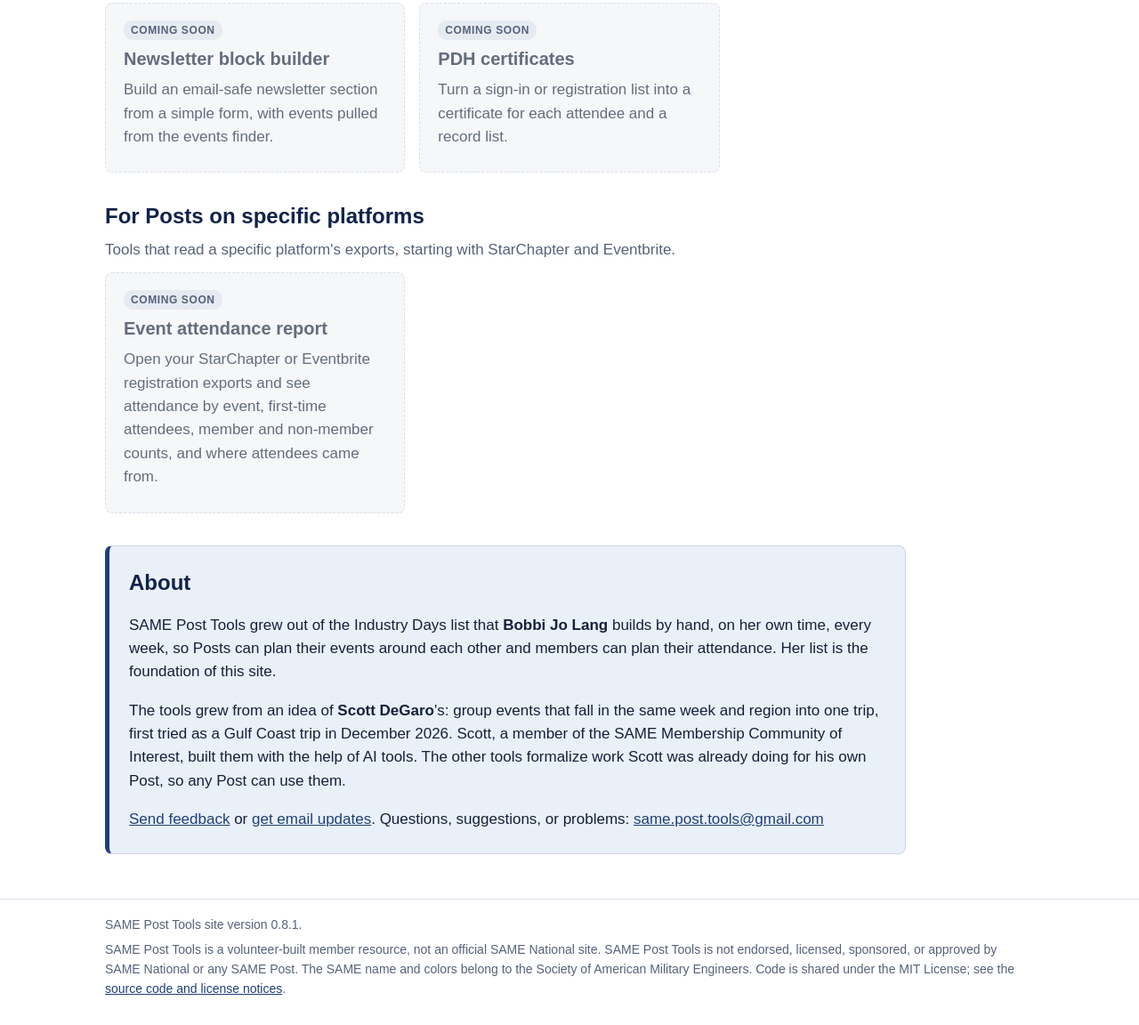
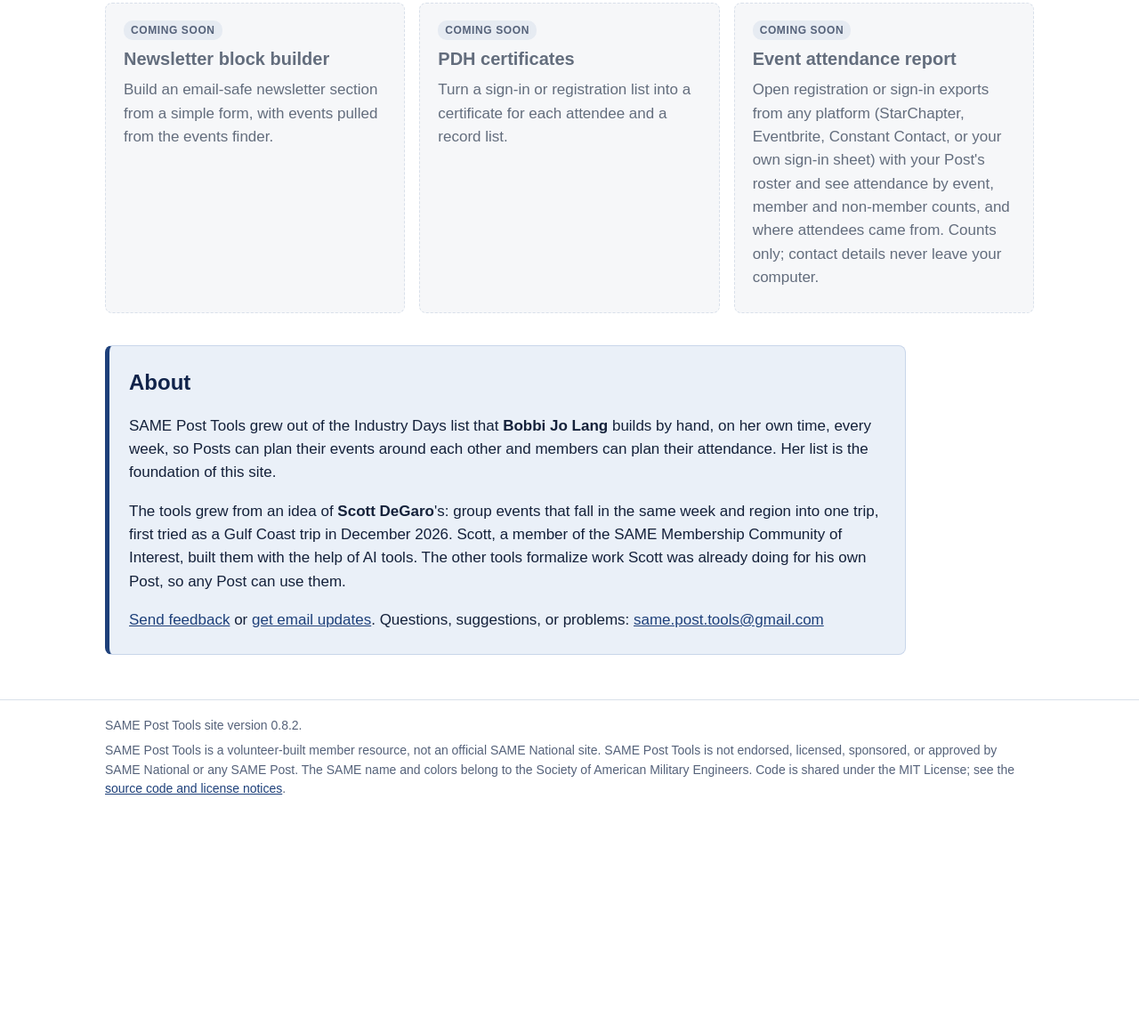
Before and after one commit to same-post-tools/same-post-tools.github.io, a plain HTML site: page index.html in a window 1280 px wide. Shown: the part 1593-2745 px from the top of the page at 89% size. After the commit the page ends 2521 px from the top, so only its background shows below. Drawn offline with Linux system fonts and the light colour scheme.

Commit message:
Home 0.8.2: event attendance report moves to For all Posts (reads any platform's export); Word to web page card names same.org and Constant Contact

```diff
--- a/index.html
+++ b/index.html
@@ -126,15 +126,10 @@ dialog.panel h2{margin-top:18px}dialog.panel ul{margin:0 0 10px;padding-left:22p
       <p class="ver">Version 0.6.2 &middot; Data: none built in; reads only the files you open</p>
       <a class="go" href="roster/">Open the roster report</a>
     </div>
-    <div class="tool soon"><span class="tag">Coming soon</span><h3>Word to web page</h3><p>Turn a Word file into clean text for a StarChapter page or an email newsletter.</p></div>
+    <div class="tool soon"><span class="tag">Coming soon</span><h3>Word to web page</h3><p>Turn a Word file into clean text for your Post's web page (same.org or StarChapter) or an email newsletter, including Constant Contact.</p></div>
     <div class="tool soon"><span class="tag">Coming soon</span><h3>Newsletter block builder</h3><p>Build an email-safe newsletter section from a simple form, with events pulled from the events finder.</p></div>
     <div class="tool soon"><span class="tag">Coming soon</span><h3>PDH certificates</h3><p>Turn a sign-in or registration list into a certificate for each attendee and a record list.</p></div>
-  </div>
-
-  <h2>For Posts on specific platforms</h2>
-  <p class="sec-intro">Tools that read a specific platform's exports, starting with StarChapter and Eventbrite.</p>
-  <div class="tools">
-    <div class="tool soon"><span class="tag">Coming soon</span><h3>Event attendance report</h3><p>Open your StarChapter or Eventbrite registration exports and see attendance by event, first-time attendees, member and non-member counts, and where attendees came from.</p></div>
+    <div class="tool soon"><span class="tag">Coming soon</span><h3>Event attendance report</h3><p>Open registration or sign-in exports from any platform (StarChapter, Eventbrite, Constant Contact, or your own sign-in sheet) with your Post's roster and see attendance by event, member and non-member counts, and where attendees came from. Counts only; contact details never leave your computer.</p></div>
   </div>
 
   <section class="about">
@@ -166,7 +161,7 @@ dialog.panel h2{margin-top:18px}dialog.panel ul{margin:0 0 10px;padding-left:22p
   <p>Questions: <a class="mailto" data-u="same.post.tools" data-d="gmail.com" href="#">same.post.tools (at) gmail.com</a></p>
 </dialog>
 <footer><div class="band">
-  <p style="margin:0 0 6px">SAME Post Tools site version 0.8.1.</p>
+  <p style="margin:0 0 6px">SAME Post Tools site version 0.8.2.</p>
   SAME Post Tools is a volunteer-built member resource, not an official SAME National site. SAME Post Tools is not endorsed, licensed, sponsored, or approved by SAME National or any SAME Post. The SAME name and colors belong to the Society of American Military Engineers. Code is shared under the MIT License; see the <a href="https://github.com/same-post-tools/same-post-tools.github.io">source code and license notices</a>.
 </div></footer>
 <script>
--- a/versions.json
+++ b/versions.json
@@ -1,5 +1,5 @@
 {
-  "hub": "0.8.1",
+  "hub": "0.8.2",
   "events": {
     "version": "0.5.4",
     "data": "November 23, 2026"
```
